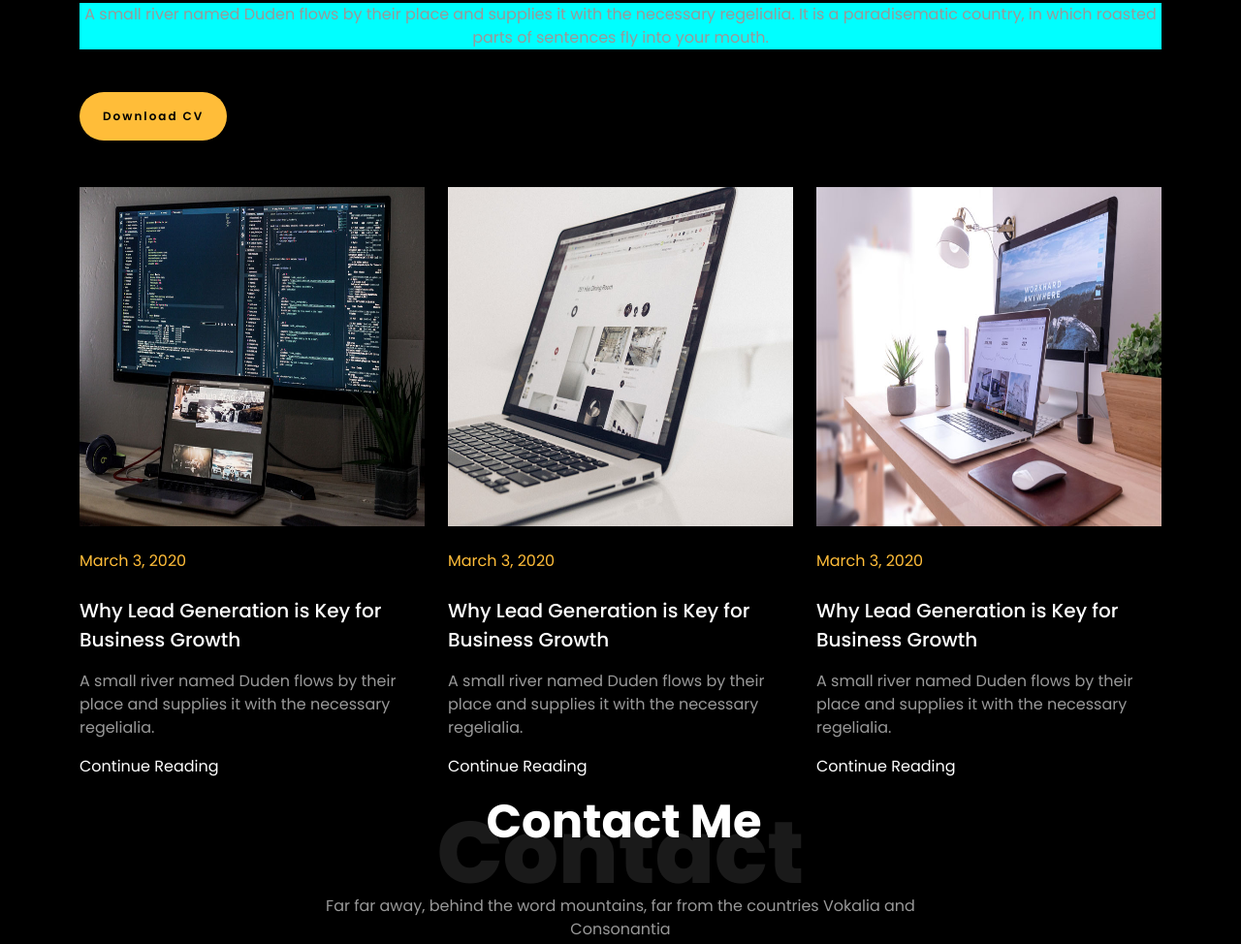
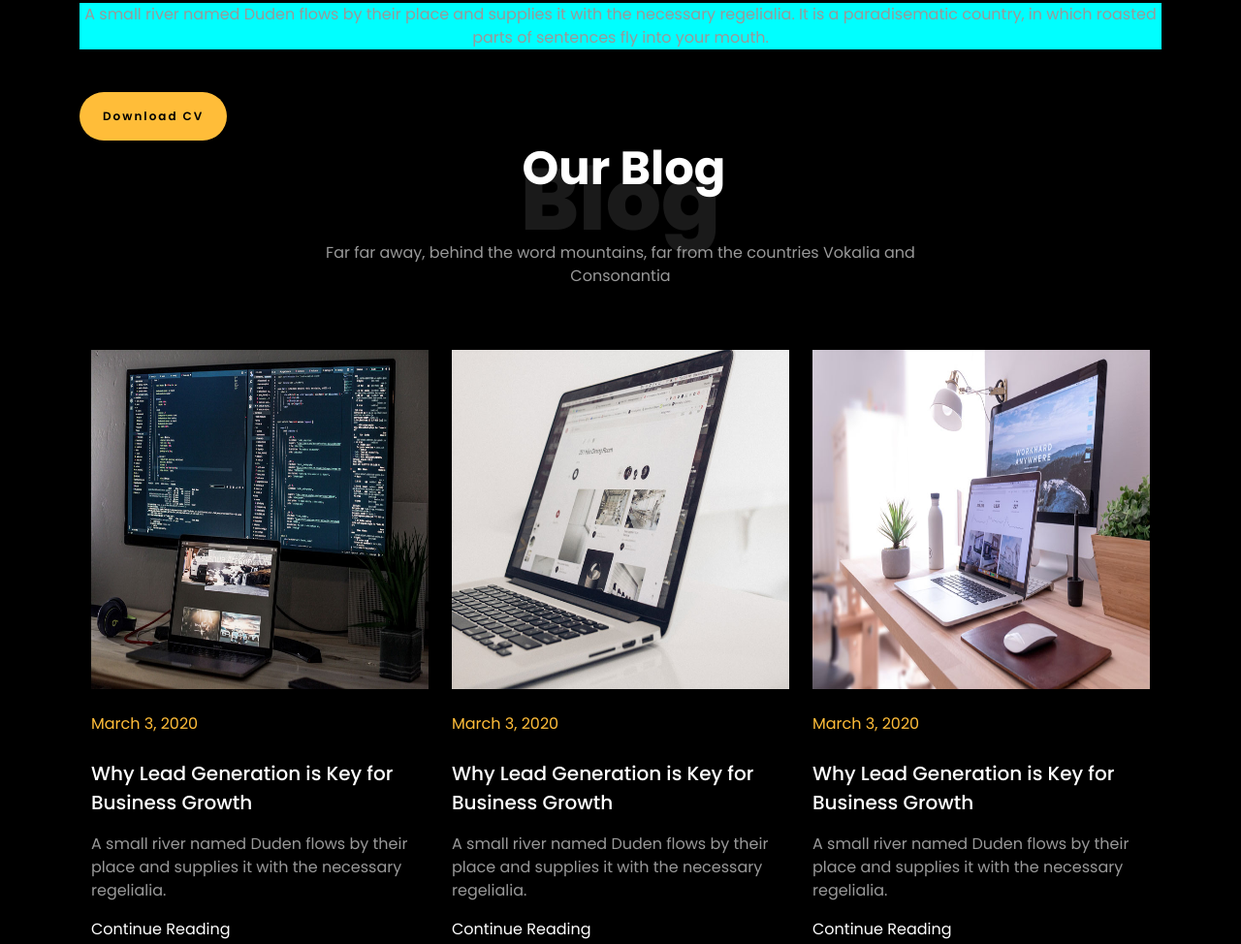
Before and after one commit to anitazk/anitazk.github.io, a plain HTML site: page index.html in a window 1280 px wide. Shown: the part 1590-2564 px from the top of the page at 97% size. Drawn offline with nearby package versions, Linux system fonts and the light colour scheme.

Commit message:
add section blog

```diff
--- a/index.html
+++ b/index.html
@@ -124,7 +124,14 @@
 
       </section>
 
-
+      <section class="Blog">
+        <div class="container">
+          <div>
+            <h3 class="about-small Blog-h3">Our Blog</h3>
+            <h3 class="about-big Blog-h3"><strong>Blog</strong></h3>
+            <p class="p-blog-title">
+              Far far away, behind the word mountains, far from the countries Vokalia and </br> Consonantia
+            </p>
           </div>
           </br>
          </br>
@@ -174,7 +181,10 @@
               </figcaption>
             </figure>
           </div>
+
          </div>
+
+
         </div>
         </section>
 
```
